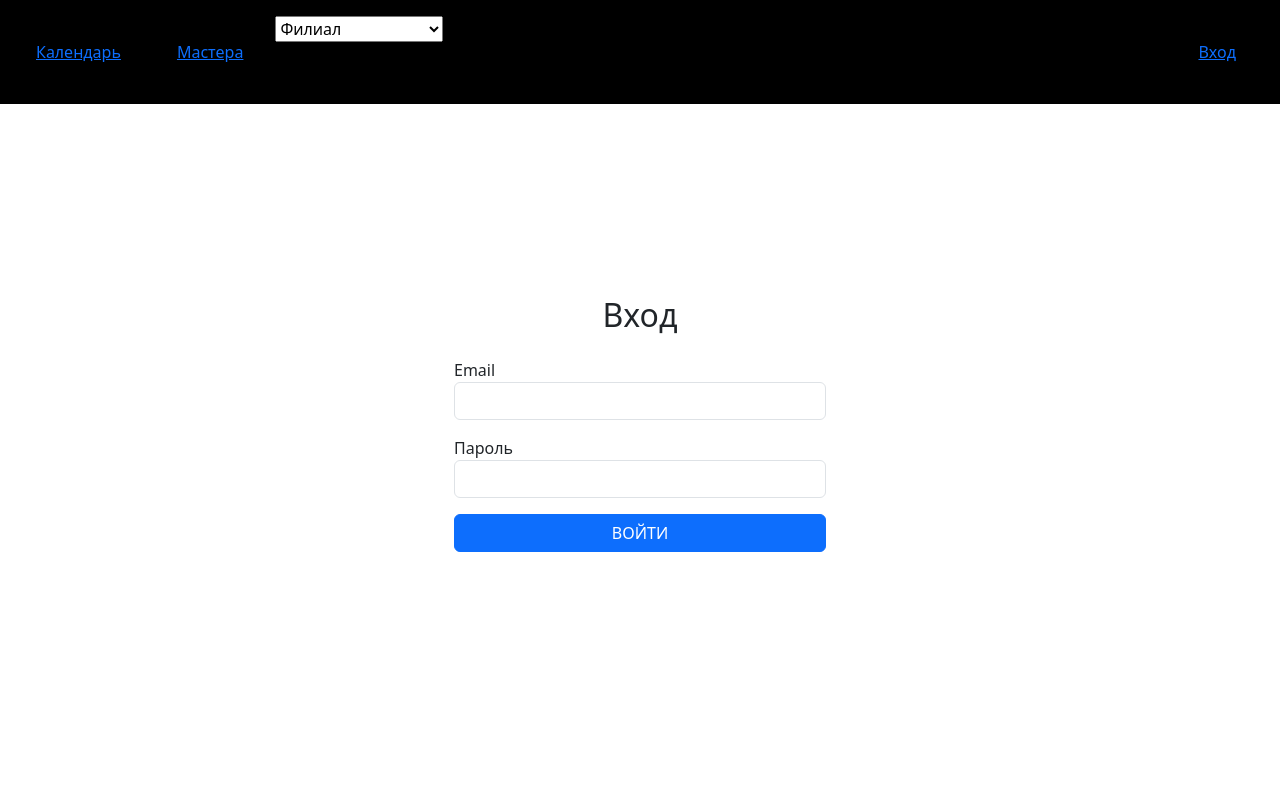
After one commit to Ryize/AfanasievBarbershop, a Django app: template authentication/templates/authentication/login.html in a window 1280 px wide. The commit adds this page. Run offline with Django 5.2, Linux system fonts and the light colour scheme; the template is opened without the code that fills it, so the values that code supplies are empty; some libraries are stand-ins or nearby versions.

Commit message:
feat: подключил страницу входа

```diff
--- /dev/null
+++ b/authentication/templates/authentication/login.html
@@ -0,0 +1,25 @@
+{% extends 'base.html' %}
+{% load static %}
+{% block title %}
+    Вход
+{% endblock %}
+
+{% block content %}
+<div class="container d-flex justify-content-center align-items-center" style="min-height: 80vh;">
+    <div class="col-md-6 col-lg-4">
+        <h2 class="text-center mb-4">Вход</h2>
+        <form method="post" action="{% url 'login' %}">
+            {% csrf_token %}
+            <div class="form-group mb-3">
+                <label for="email">Email</label>
+                <input type="email" class="form-control" id="email" name="email" required>
+            </div>
+            <div class="form-group mb-3">
+                <label for="password">Пароль</label>
+                <input type="password" class="form-control" id="password" name="password" required>
+            </div>
+            <button type="submit" class="btn btn-primary w-100">ВОЙТИ</button>
+        </form>
+    </div>
+</div>
+{% endblock %}
--- a/authentication/urls.py
+++ b/authentication/urls.py
@@ -1,5 +1,8 @@
 from django.urls import path
 
+from authentication.views import index, login_view
 
 urlpatterns = [
+    path('', index, name='index'),
+    path('login/', login_view, name='login')
 ]
--- a/templates/base.html
+++ b/templates/base.html
@@ -4,8 +4,8 @@
 <head>
     <meta charset="UTF-8">
     <meta name="viewport" content="width=device-width, initial-scale=1.0">
-    <link rel="stylesheet" href='{% static 'css/base_style.css'%}'>
-    <link rel="stylesheet" href='{% static 'css/bootstrap.min.css'%}'>
+    <link rel="stylesheet" href='{% static 'css/base_style.css' %}'>
+    <link rel="stylesheet" href='{% static 'css/bootstrap.min.css' %}'>
     {% block style %}{% endblock %}
     <title>{%  block title %} Base {% endblock %}</title>
 </head>
@@ -37,14 +37,14 @@
                         </li>
                     </ul>
                     <div class="nav-item p-4">
-                        <a class="log-btn" href="#" role="button">Вход <i class="bi bi-person-circle px-1"></i></a>
+                        <a class="log-btn" href="{% url 'login' %}" role="button">Вход <i class="bi bi-person-circle px-1"></i></a>
                     </div>
                 </div>
             </div>
         </nav>
     </header>
     {% block content %}{% endblock %}
-    <script src="{% static 'js/bootstrap.bundle.min.js'%}"></script>
+    <script src="{% static 'js/bootstrap.bundle.min.js' %}"></script>
     {% block script %} {% endblock %}
 </body>
 
```
